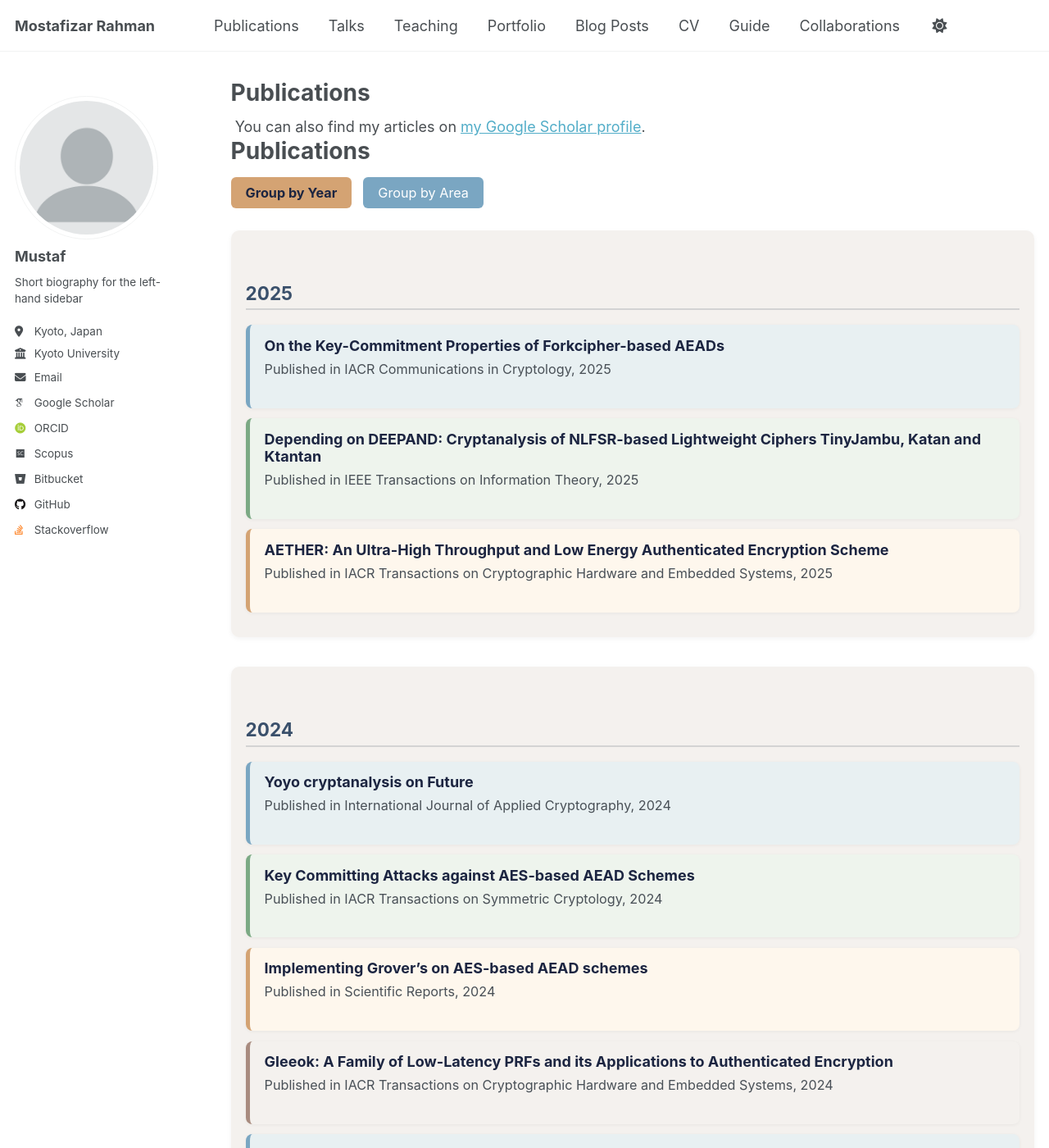
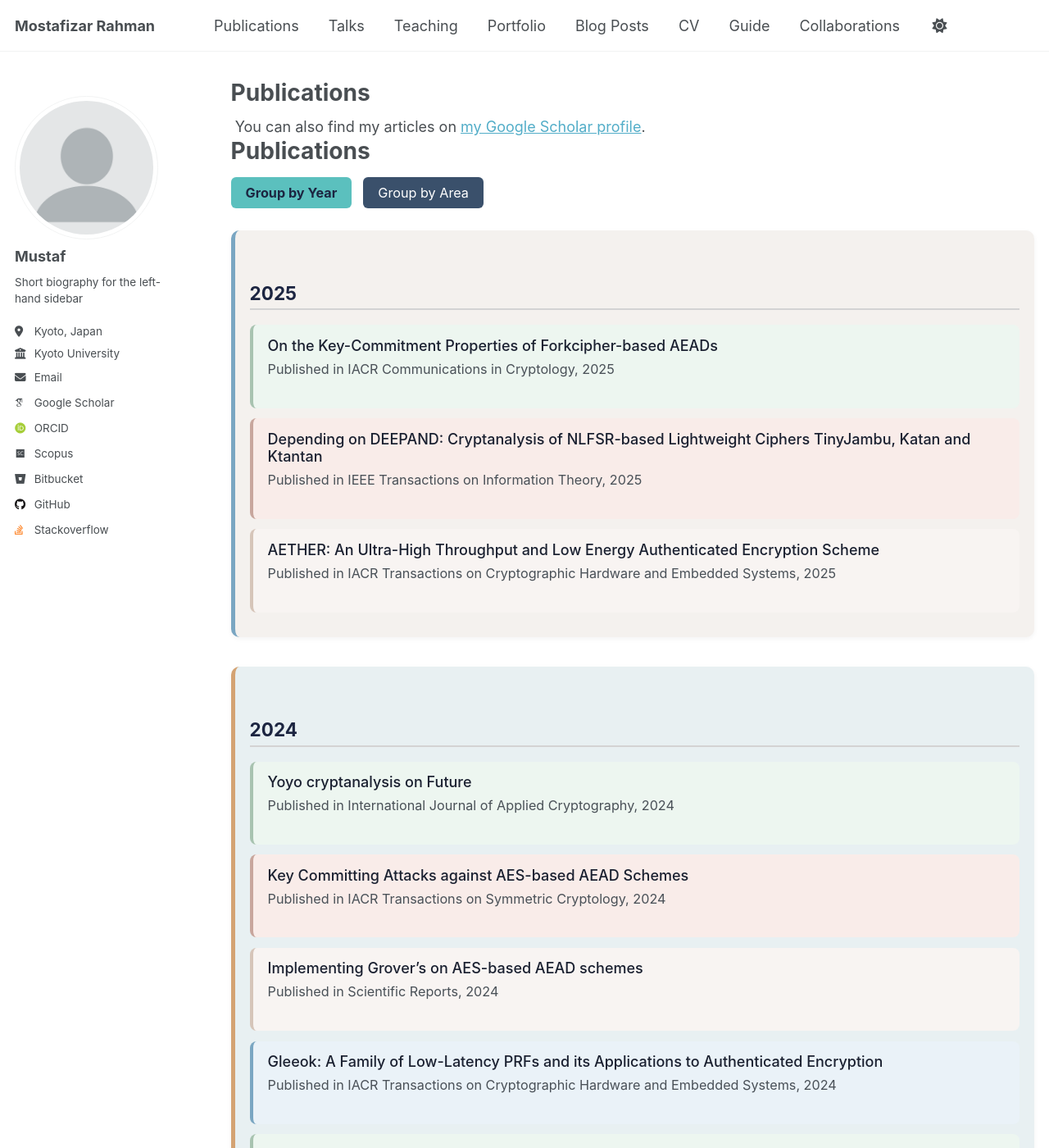
Before and after one commit to mrahman454/mrahman454.github.io, a Jekyll site: the page built from _pages/publications.html, in a window 1280 px wide and 1400 px high. Shown: the whole window at 82% size. Built offline with Jekyll 4.4.1, drawn with Linux system fonts in a browser that asks for light colours; some web fonts are replaced; a script that is not in the unit is left out.

Commit message:
Update website content

```diff
--- a/_pages/publications.html
+++ b/_pages/publications.html
@@ -12,14 +12,15 @@ author_profile: true
 {% endif %}
 
 {% include base_path %}
+
 <style>
-  /* Toggle and area buttons */
+  /* Toggle buttons and area buttons - restored design */
   .toggle-buttons, .area-buttons {
     margin-bottom: 1.5rem;
   }
 
   .toggle-buttons button, .area-buttons button {
-    background: #7aa6c2;  /* soft blue */
+    background: #3a506b;
     color: white;
     padding: 0.5rem 1rem;
     border: none;
@@ -31,19 +32,18 @@ author_profile: true
   }
 
   .toggle-buttons button:hover, .area-buttons button:hover {
-    background: #5b8ca6;  /* slightly darker on hover */
+    background: #5bc0be;
     transform: translateY(-1px);
   }
 
   .toggle-buttons button.active, .area-buttons button.active {
-    background: #d4a373;  /* accent color */
+    background: #5bc0be;
     color: #1c2541;
     font-weight: bold;
   }
 
-  /* Year and area blocks */
+  /* Year/area blocks base styling */
   .year-block, .area-block {
-    background: #f4f1ee;  /* muted pastel background */
     border-radius: 10px;
     padding: 1rem;
     margin-bottom: 2rem;
@@ -51,34 +51,76 @@ author_profile: true
   }
 
   .year-title, .area-title {
-    color: #3a506b;
+    color: #1c2541;
     border-bottom: 2px solid #d3d3d3;
     padding-bottom: 0.3rem;
     margin-bottom: 1rem;
   }
 
-  /* Publication cards */
-  .pub-card:nth-child(4n+1) { background: #f4f1ee; border-left: 5px solid #a88b7f; }
-  .pub-card:nth-child(4n+2) { background: #e8f0f2; border-left: 5px solid #7aa6c2; }
-  .pub-card:nth-child(4n+3) { background: #eef4ed; border-left: 5px solid #7ca984; }
-  .pub-card:nth-child(4n+4) { background: #fef7ed; border-left: 5px solid #d4a373; }
+  /* Color palette for alternating blocks */
+  :root {
+    --block-color-1: #f4f1ee;
+    --block-color-2: #e8f0f2;
+    --block-color-3: #eef4ed;
+    --block-color-4: #fef7ed;
+    --block-accent-1: #7aa6c2;
+    --block-accent-2: #d4a373;
+    --block-accent-3: #7ca984;
+    --block-accent-4: #a88b7f;
+  }
 
+  /* Alternate colors for consecutive blocks */
+  .year-block:nth-child(4n+1),
+  .area-block:nth-child(4n+1) { background: var(--block-color-1); border-left: 5px solid var(--block-accent-1); }
+
+  .year-block:nth-child(4n+2),
+  .area-block:nth-child(4n+2) { background: var(--block-color-2); border-left: 5px solid var(--block-accent-2); }
+
+  .year-block:nth-child(4n+3),
+  .area-block:nth-child(4n+3) { background: var(--block-color-3); border-left: 5px solid var(--block-accent-3); }
+
+  .year-block:nth-child(4n+4),
+  .area-block:nth-child(4n+4) { background: var(--block-color-4); border-left: 5px solid var(--block-accent-4); }
+
+    /* Publication cards with alternating soft pastel accent colors and background tints */
   .pub-card {
     padding: 0.8rem 1rem;
     margin-bottom: 0.7rem;
     border-radius: 8px;
-    box-shadow: 0 1px 4px rgba(0,0,0,0.05);
-    transition: transform 0.15s ease-in-out, box-shadow 0.15s ease-in-out;
+    border-left: 4px solid #7aa6c2; /* default */
+    transition: transform 0.15s ease-in-out, box-shadow 0.15s ease-in-out, border-color 0.2s ease;
   }
 
+  /* Rotate 4 soft pastel colors for consecutive cards */
+  .pub-card:nth-child(4n+1) {
+    border-left-color: #7aa6c2;
+    background-color: #eaf2f8; /* soft blue tint */
+  }
+  .pub-card:nth-child(4n+2) {
+    border-left-color: #a8c3b0;
+    background-color: #edf6f0; /* soft green tint */
+  }
+  .pub-card:nth-child(4n+3) {
+    border-left-color: #c8a69d;
+    background-color: #f9ece9; /* soft coral tint */
+  }
+  .pub-card:nth-child(4n+4) {
+    border-left-color: #d6c5b9;
+    background-color: #f8f4f2; /* soft beige tint */
+  }
+
+  /* Hover effect */
   .pub-card:hover {
     transform: translateY(-2px);
-    box-shadow: 0 3px 8px rgba(0,0,0,0.08);
+    box-shadow: 0 4px 12px rgba(0,0,0,0.1);
+    border-color: #5bc0be;
   }
 
+  /* Titles */
   .pub-title {
     margin: 0;
-    color: #1c2541;
+    color: #1a2030; /* slightly darker */
+    font-weight: 500;
   }
 
   .pub-title a {
@@ -91,21 +133,14 @@ author_profile: true
     color: #5b8ca6;
   }
 
+  /* Meta info */
   .pub-meta {
     font-size: 0.9rem;
-    color: #495057;
+    color: #495057; /* darker gray for better readability */
     margin-top: 0.3rem;
   }
+</style>
 
-  /* Single publication page */
-  .single-publication {
-    background: #ffffff;
-    padding: 1.5rem;
-    border-radius: 10px;
-    box-shadow: 0 2px 8px rgba(0,0,0,0.08);
-    border-left: 6px solid #7aa6c2;
-  }
-</style>
 
 
 {% if page.collection == "publications" and page.title != "Publications" %}
```
Also changed, not shown: 2 other files.
